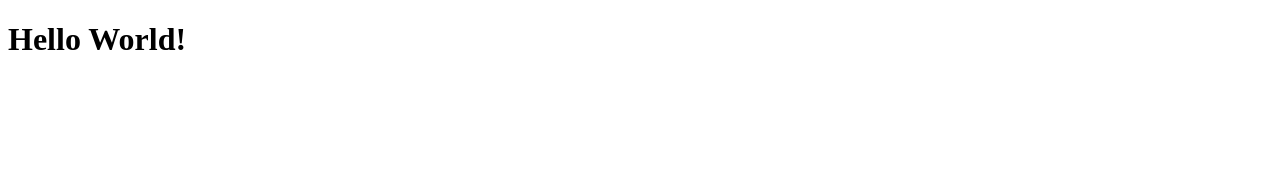
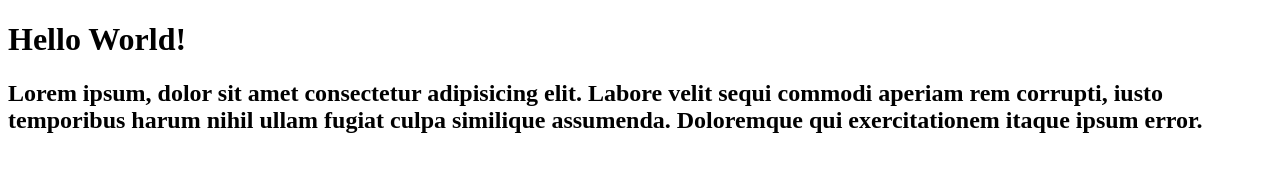
Before and after one commit to 7diegojr/curso-fdevs, a plain HTML site: page index.html in a window 1280 px wide. Drawn offline with Linux system fonts and the light colour scheme.

Commit message:
decimo commit - modificamos o index.html

```diff
--- a/index.html
+++ b/index.html
@@ -7,5 +7,6 @@
 </head>
 <body>
     <h1 class="titulo">Hello World!</h1>
+    <h2 class="subtitulo">Lorem ipsum, dolor sit amet consectetur adipisicing elit. Labore velit sequi commodi aperiam rem corrupti, iusto temporibus harum nihil ullam fugiat culpa similique assumenda. Doloremque qui exercitationem itaque ipsum error.</h2>
 </body>
 </html>
```
